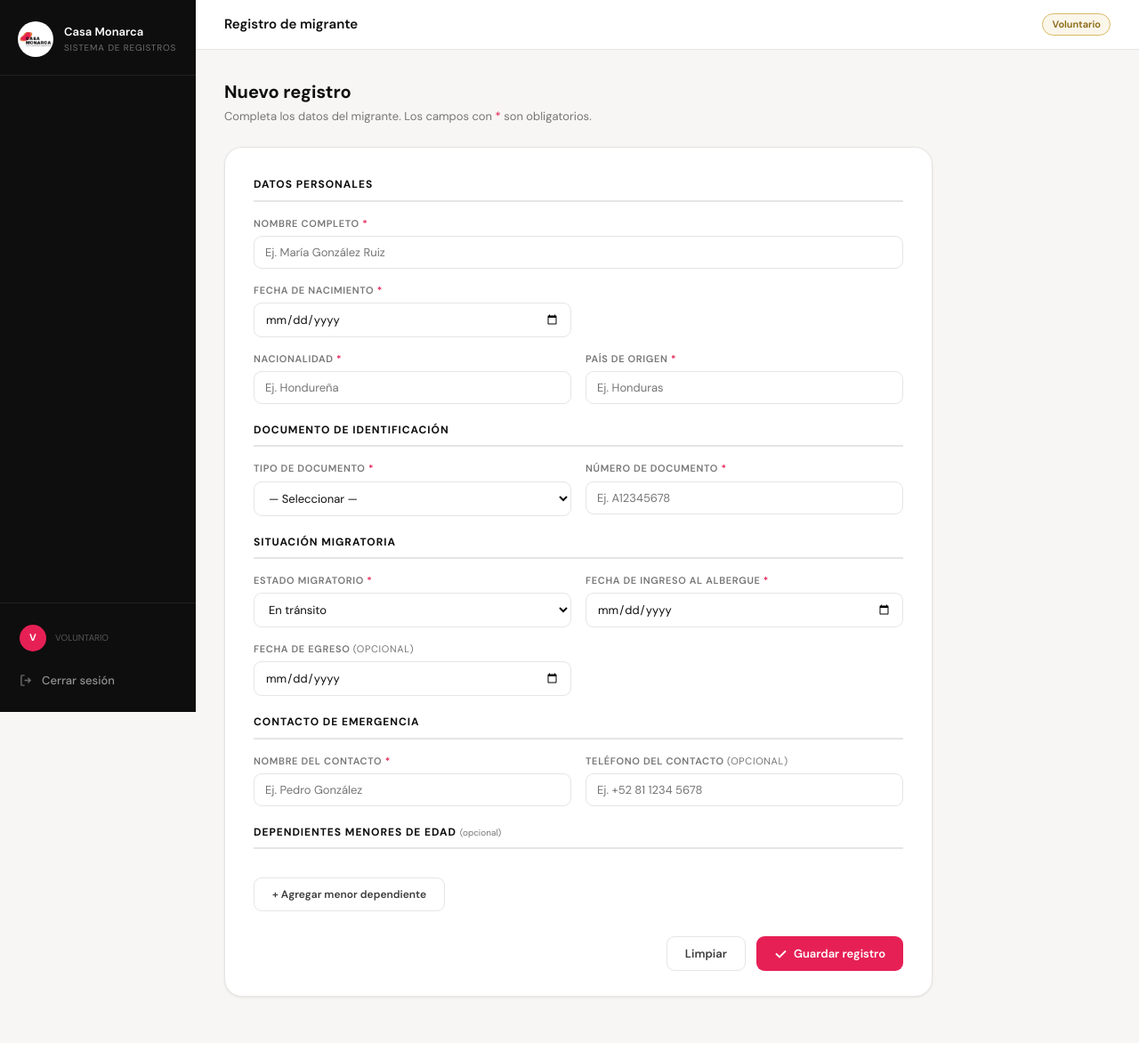
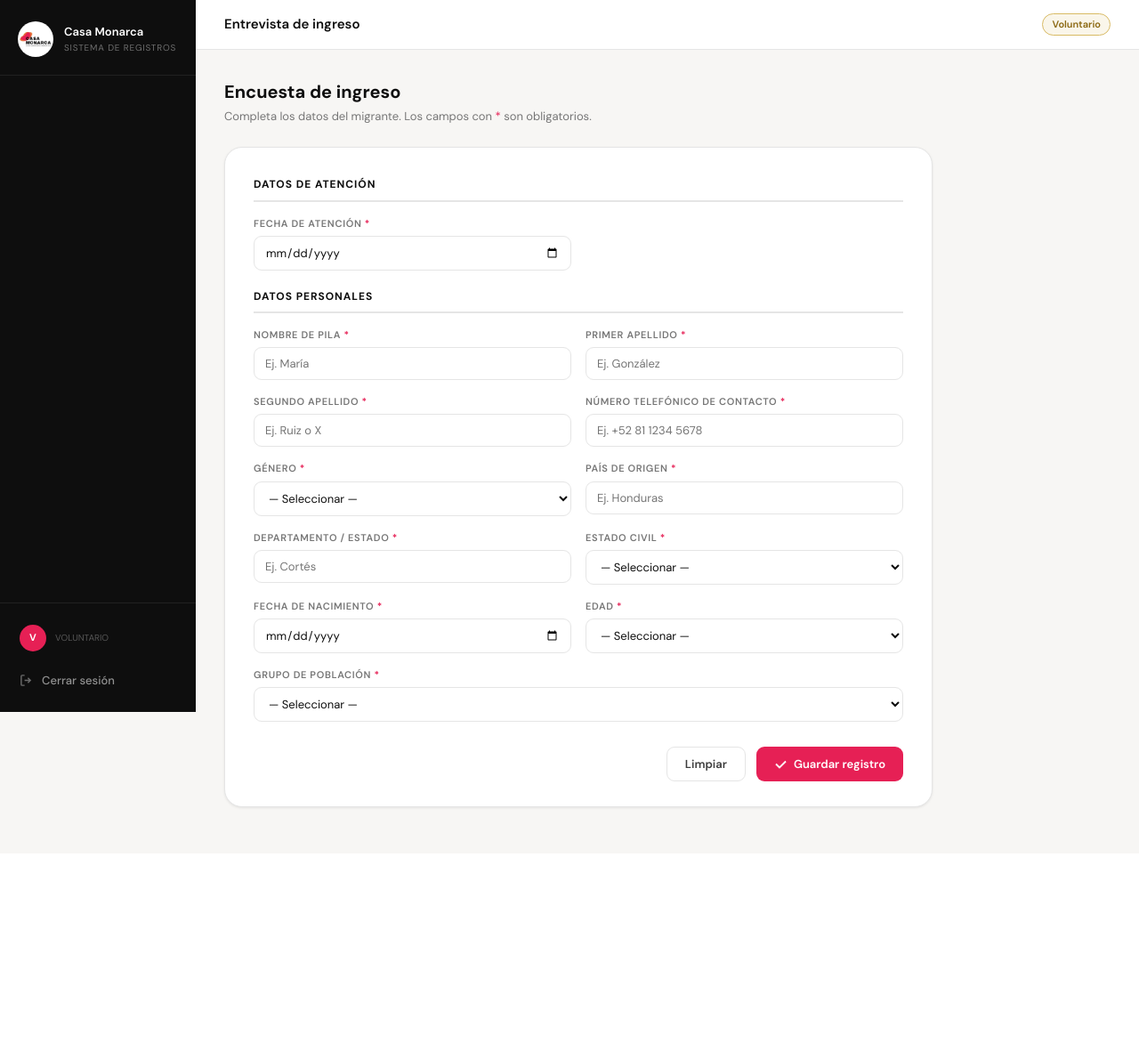
Before and after one commit to Krul-dev/CasaMonarca, a Flask app: template paula-entrega_certificado/app final/templates/voluntario.html in a window 1280 px wide. Shown: the whole page at 89% size. After the commit the page ends 910 px from the top, so only its background shows below. Run offline with Flask 3, Linux system fonts and the light colour scheme; the template is opened without the code that fills it, so the values that code supplies are empty.

Commit message:
Cambié el formulario al que nos dieron

```diff
--- a/paula-entrega_certificado/app final/templates/voluntario.html
+++ b/paula-entrega_certificado/app final/templates/voluntario.html
@@ -133,16 +133,15 @@
 
 <div class="main">
   <div class="topbar">
-      <span class="topbar-titulo">Registro de migrante</span>
+    <span class="topbar-titulo">Entrevista de ingreso</span>
     <span class="topbar-badge">Voluntario</span>
   </div>
 
   <div class="contenido">
-
-      <!-- ── FORMULARIO ─────────────────── -->
+    <!-- FORMULARIO -->
     <div id="pantalla-form">
       <div class="encabezado">
-          <h1>Nuevo registro</h1>
+        <h1>Encuesta de ingreso</h1>
         <p>Completa los datos del migrante. Los campos con <span style="color:var(--rosa)">*</span> son obligatorios.</p>
       </div>
 
@@ -150,89 +149,84 @@
         <div class="alerta error" id="alerta-form"></div>
 
         <div class="form-grid">
+          <span class="form-section">Datos de atención</span>
+          <div class="form-group">
+            <label class="form-label req">Fecha de atención</label>
+            <input class="form-control" id="v-fecha-atencion" type="date">
+          </div>
 
           <span class="form-section">Datos personales</span>
-
-            <div class="form-group full">
-              <label class="form-label req">Nombre completo</label>
-              <input class="form-control" id="v-nombre" type="text" placeholder="Ej. María González Ruiz">
+          <div class="form-group">
+            <label class="form-label req">Nombre de pila</label>
+            <input class="form-control" id="v-nombre" type="text" placeholder="Ej. María">
           </div>
-
           <div class="form-group">
-              <label class="form-label req">Fecha de nacimiento</label>
-              <input class="form-control" id="v-fnac" type="date">
+            <label class="form-label req">Primer apellido</label>
+            <input class="form-control" id="v-apellido1" type="text" placeholder="Ej. González">
           </div>
-            <div class="form-group"><!-- spacer --></div>
-
           <div class="form-group">
-              <label class="form-label req">Nacionalidad</label>
-              <input class="form-control" id="v-nac" type="text" placeholder="Ej. Hondureña">
+            <label class="form-label req">Segundo apellido</label>
+            <input class="form-control" id="v-apellido2" type="text" placeholder="Ej. Ruiz o X">
+          </div>
+          <div class="form-group">
+            <label class="form-label req">Número telefónico de contacto</label>
+            <input class="form-control" id="v-telefono" type="tel" placeholder="Ej. +52 81 1234 5678">
+          </div>
+          <div class="form-group">
+            <label class="form-label req">Género</label>
+            <select class="form-control" id="v-genero">
+              <option value="">— Seleccionar —</option>
+              <option value="Femenino">Femenino</option>
+              <option value="Masculino">Masculino</option>
+              <option value="No binario">No binario</option>
+              <option value="LGBTIQ+">LGBTIQ+</option>
+            </select>
           </div>
           <div class="form-group">
             <label class="form-label req">País de origen</label>
             <input class="form-control" id="v-pais" type="text" placeholder="Ej. Honduras">
           </div>
-
-            <span class="form-section">Documento de identificación</span>
-
           <div class="form-group">
-              <label class="form-label req">Tipo de documento</label>
-              <select class="form-control" id="v-tipo-doc">
+            <label class="form-label req">Departamento / Estado</label>
+            <input class="form-control" id="v-depto" type="text" placeholder="Ej. Cortés">
+          </div>
+          <div class="form-group">
+            <label class="form-label req">Estado civil</label>
+            <select class="form-control" id="v-estado-civil">
               <option value="">— Seleccionar —</option>
-                <option value="Pasaporte">Pasaporte</option>
-                <option value="Visa">Visa</option>
-                <option value="INE/Cédula">INE / Cédula</option>
-                <option value="Acta de nacimiento">Acta de nacimiento</option>
-                <option value="Sin documento">Sin documento</option>
+              <option value="Soltero">Soltero</option>
+              <option value="Casado">Casado</option>
+              <option value="Divorciado">Divorciado</option>
+              <option value="Viudo">Viudo</option>
               <option value="Otro">Otro</option>
             </select>
           </div>
           <div class="form-group">
-              <label class="form-label req">Número de documento</label>
-              <input class="form-control" id="v-num-doc" type="text" placeholder="Ej. A12345678">
+            <label class="form-label req">Fecha de nacimiento</label>
+            <input class="form-control" id="v-fnac" type="date">
           </div>
-
-            <span class="form-section">Situación migratoria</span>
-
           <div class="form-group">
-              <label class="form-label req">Estado migratorio</label>
-              <select class="form-control" id="v-estado-mig">
-                <option value="en_transito">En tránsito</option>
-                <option value="solicitante_asilo">Solicitante de asilo</option>
-                <option value="deportado">Deportado</option>
-                <option value="repatriado">Repatriado</option>
-                <option value="otro">Otro</option>
+            <label class="form-label req">Edad</label>
+            <select class="form-control" id="v-edad">
+              <option value="">— Seleccionar —</option>
+              <option value="Menor de 18">Menor de 18</option>
+              <option value="18-59">18-59</option>
+              <option value="60+">60+</option>
             </select>
           </div>
-            <div class="form-group">
-              <label class="form-label req">Fecha de ingreso al albergue</label>
-              <input class="form-control" id="v-fingreso" type="date">
+          <div class="form-group full">
+            <label class="form-label req">Grupo de población</label>
+            <select class="form-control" id="v-grupo">
+              <option value="">— Seleccionar —</option>
+              <option value="Adulto">Adulto (18-59 años)</option>
+              <option value="Adulto mayor">Adulto mayor (+60 años)</option>
+              <option value="Niña acompañada">Niña acompañada</option>
+              <option value="Niño acompañado">Niño acompañado</option>
+              <option value="Adolescente hombre acompañado">Adolescente hombre acompañado</option>
+              <option value="Adolescente mujer acompañado">Adolescente mujer acompañado</option>
+              <option value="NNA no acompañado">NNA no acompañado</option>
+            </select>
           </div>
-
-            <div class="form-group">
-              <label class="form-label">Fecha de egreso <span style="font-weight:400">(opcional)</span></label>
-              <input class="form-control" id="v-fegreso" type="date">
-            </div>
-            <div class="form-group"><!-- spacer --></div>
-
-            <span class="form-section">Contacto de emergencia</span>
-
-            <div class="form-group">
-              <label class="form-label req">Nombre del contacto</label>
-              <input class="form-control" id="v-contacto" type="text" placeholder="Ej. Pedro González">
-            </div>
-            <div class="form-group">
-              <label class="form-label">Teléfono del contacto <span style="font-weight:400">(opcional)</span></label>
-              <input class="form-control" id="v-tel" type="tel" placeholder="Ej. +52 81 1234 5678">
-            </div>
-
-            <span class="form-section">Dependientes menores de edad <small style="font-weight:400;color:var(--gris-medio);text-transform:none;letter-spacing:0">(opcional)</small></span>
-
-            <div class="form-group full" id="v-deps-lista"></div>
-            <div class="form-group full">
-              <button type="button" class="btn btn-ghost" style="width:fit-content;font-size:12px;" onclick="agregarDep()">+ Agregar menor dependiente</button>
-            </div>
-
         </div>
 
         <div style="margin-top:28px;display:flex;gap:12px;justify-content:flex-end;">
@@ -244,7 +238,6 @@
         </div>
       </div>
     </div>
-
       <!-- ── CONFIRMACIÓN ─────────────────── -->
       <div id="pantalla-confirm">
         <div class="confirm-card">
```
Lines whose indentation alone changed are shown as unchanged.
